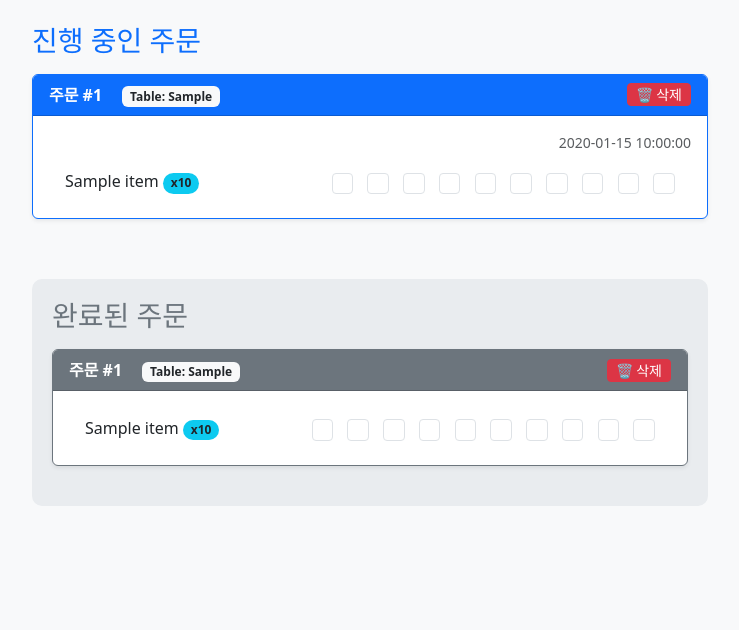
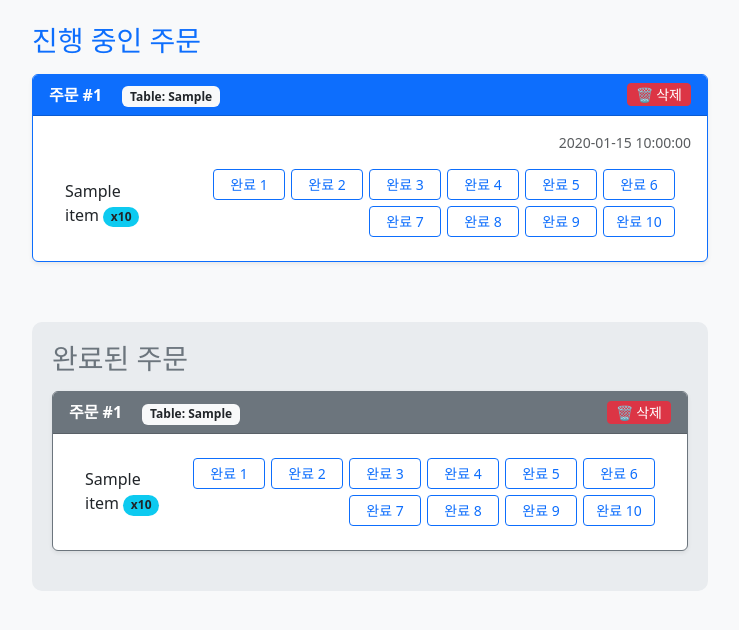
Before and after one commit to jae1u/festival-order, a Flask app: template web/templates/index.html in a window 1280 px wide. Shown: the part 56-686 px from the top of the page, without its empty margins (270-1009 px from the left). Run offline with Flask 3, Linux system fonts and the light colour scheme; the template is opened without the code that fills it: most values are stand-ins (such as "Sample title", 1, 10 or a date in 2020).

Commit message:
feat: batch jjapagheti kitchen workflow

```diff
--- a/web/app.py
+++ b/web/app.py
@@ -10,6 +10,8 @@ app = Flask(__name__)
 app.secret_key = os.environ.get("FLASK_SECRET_KEY", "default_secret_key")
 app.permanent_session_lifetime = timedelta(hours=24)
 ADMIN_PASSWORD = os.environ.get("ADMIN_PASSWORD", "defaultadmin")
+JJAPAGHETTI_NAME = "짜파게티"
+JJAPAGHETTI_BATCH_SIZE = 5
 
 
 def get_db_connection():
@@ -27,6 +29,19 @@ def get_db_connection():
             retries -= 1
             time.sleep(2)
     return None
+
+
+def split_order_item(item):
+    if item["name"] != JJAPAGHETTI_NAME or item["quantity"] <= JJAPAGHETTI_BATCH_SIZE:
+        return [item]
+
+    batches = []
+    remaining = item["quantity"]
+    while remaining > 0:
+        batch_quantity = min(remaining, JJAPAGHETTI_BATCH_SIZE)
+        batches.append({**item, "quantity": batch_quantity})
+        remaining -= batch_quantity
+    return batches
 
 
 @app.before_request
@@ -207,10 +222,17 @@ def place_order():
         order_id = cursor.lastrowid
 
         for item in valid_cart:
-            cursor.execute("""
-                INSERT INTO order_items (order_id, menu_name, price, quantity, checks_required)
-                VALUES (%s, %s, %s, %s, %s)
-            """, (order_id, item['name'], item['price'], item['quantity'], item['checks_required']))
+            for split_item in split_order_item(item):
+                cursor.execute("""
+                    INSERT INTO order_items (order_id, menu_name, price, quantity, checks_required)
+                    VALUES (%s, %s, %s, %s, %s)
+                """, (
+                    order_id,
+                    split_item['name'],
+                    split_item['price'],
+                    split_item['quantity'],
+                    split_item['checks_required'],
+                ))
 
         conn.commit()
     except Exception as e:
@@ -293,7 +315,7 @@ def kitchen():
     cursor.execute("""
         SELECT o.id as order_id, s.table_no, o.order_time, i.id as item_id, i.menu_name, i.quantity, i.checks_required, i.checks_completed
         FROM orders o JOIN table_sessions s ON o.session_id = s.id JOIN order_items i ON o.id = i.order_id
-        WHERE s.status = 'ACTIVE' ORDER BY o.id ASC
+        WHERE s.status = 'ACTIVE' ORDER BY o.id ASC, i.id ASC
     """)
     rows = cursor.fetchall()
     conn.close()
@@ -428,14 +450,46 @@ def checkout(session_id):
 @app.route("/admin/update_check", methods=["POST"])
 def update_check():
     data = request.json
+    try:
+        item_id = int(data.get("item_id"))
+        checks_completed = int(data.get("checks_completed"))
+    except (TypeError, ValueError):
+        return jsonify({"status": "error", "message": "잘못된 요청입니다."}), 400
+
     conn = get_db_connection()
     cursor = conn.cursor()
-    cursor.execute(
-        "UPDATE order_items SET checks_completed = %s WHERE id = %s",
-        (data.get("checks_completed"), data.get("item_id")),
-    )
-    conn.commit()
-    conn.close()
+    try:
+        cursor.execute(
+            """
+            SELECT menu_name, checks_required, checks_completed
+            FROM order_items
+            WHERE id = %s
+            """,
+            (item_id,),
+        )
+        item = cursor.fetchone()
+
+        if not item:
+            return jsonify({"status": "error", "message": "주문 항목을 찾을 수 없습니다."}), 404
+
+        if checks_completed < 0 or checks_completed > item["checks_required"]:
+            return jsonify({"status": "error", "message": "잘못된 체크 상태입니다."}), 400
+
+        if (
+            item["menu_name"] == JJAPAGHETTI_NAME
+            and item["checks_required"] >= 2
+            and checks_completed >= 2
+            and item["checks_completed"] < 1
+        ):
+            return jsonify({"status": "error", "message": "조리팀 완료 후 서빙팀 완료가 가능합니다."}), 400
+
+        cursor.execute(
+            "UPDATE order_items SET checks_completed = %s WHERE id = %s",
+            (checks_completed, item_id),
+        )
+        conn.commit()
+    finally:
+        conn.close()
     return jsonify({"status": "success"})
 
 
--- a/web/templates/index.html
+++ b/web/templates/index.html
@@ -15,15 +15,28 @@
     }
 
     .item-checkbox {
-        width: 1.35em;
-        height: 1.35em;
-        margin-left: 10px;
         cursor: pointer;
     }
 
     .order-card .card-header {
         gap: 8px;
         flex-wrap: wrap;
+    }
+
+    .check-actions {
+        display: flex;
+        flex-wrap: wrap;
+        justify-content: flex-end;
+        gap: 6px;
+    }
+
+    .check-label {
+        min-width: 72px;
+        margin: 0;
+    }
+
+    .check-label .btn {
+        width: 100%;
     }
 </style>
 {% endblock %}
@@ -47,14 +60,25 @@
                 <ul class="list-group list-group-flush">
                     {% for item in order['items'] %}
                     <li class="list-group-item d-flex justify-content-between align-items-center"
-                        data-item-id="{{ item.item_id }}">
+                        data-item-id="{{ item.item_id }}" data-menu-name="{{ item.menu_name }}">
                         <span>{{ item.menu_name }} <span class="badge bg-info text-dark rounded-pill">x{{ item.quantity
                                 }}</span></span>
-                        <div>
+                        <div class="check-actions">
                             {% for i in range(item.checks_required) %}
-                            <input class="form-check-input item-checkbox" type="checkbox" {% if i <
-                                item.checks_completed %}checked{% endif %}
-                                onchange="handleCheck(this, {{ item.item_id }})">
+                            <label class="check-label">
+                                <input class="btn-check item-checkbox" type="checkbox" data-check-index="{{ i }}" {% if
+                                    i < item.checks_completed %}checked{% endif %}
+                                    onchange="handleCheck(this, {{ item.item_id }})">
+                                <span class="btn btn-sm btn-outline-primary">
+                                    {% if item.menu_name == '짜파게티' and i == 0 %}
+                                    조리팀
+                                    {% elif item.menu_name == '짜파게티' and i == 1 %}
+                                    서빙팀
+                                    {% else %}
+                                    완료 {{ i + 1 }}
+                                    {% endif %}
+                                </span>
+                            </label>
                             {% endfor %}
                         </div>
                     </li>
@@ -84,14 +108,25 @@
                     <ul class="list-group list-group-flush">
                         {% for item in order['items'] %}
                         <li class="list-group-item d-flex justify-content-between align-items-center"
-                            data-item-id="{{ item.item_id }}">
+                            data-item-id="{{ item.item_id }}" data-menu-name="{{ item.menu_name }}">
                             <span>{{ item.menu_name }} <span class="badge bg-info text-dark rounded-pill">x{{
                                     item.quantity }}</span></span>
-                            <div>
+                            <div class="check-actions">
                                 {% for i in range(item.checks_required) %}
-                                <input class="form-check-input item-checkbox" type="checkbox" {% if i <
-                                    item.checks_completed %}checked{% endif %}
-                                    onchange="handleCheck(this, {{ item.item_id }})">
+                                <label class="check-label">
+                                    <input class="btn-check item-checkbox" type="checkbox" data-check-index="{{ i }}" {%
+                                        if i < item.checks_completed %}checked{% endif %}
+                                        onchange="handleCheck(this, {{ item.item_id }})">
+                                    <span class="btn btn-sm btn-outline-primary">
+                                        {% if item.menu_name == '짜파게티' and i == 0 %}
+                                        조리팀
+                                        {% elif item.menu_name == '짜파게티' and i == 1 %}
+                                        서빙팀
+                                        {% else %}
+                                        완료 {{ i + 1 }}
+                                        {% endif %}
+                                    </span>
+                                </label>
                                 {% endfor %}
                             </div>
                         </li>
@@ -124,6 +159,8 @@
     // 체크박스 제어
     function handleCheck(checkbox, itemId) {
         const li = checkbox.closest('li');
+        const previousChecked = checkbox.checked;
+        updateSequentialChecks(li);
         const checkedCount = li.querySelectorAll('.item-checkbox:checked').length;
 
         fetch('/admin/update_check', {
@@ -133,9 +170,39 @@
         }).then(response => response.json())
             .then(data => {
                 if (data.status === 'success') {
+                    updateSequentialChecks(li);
                     checkOrderCompletion(li.closest('.order-card-wrapper'));
+                } else {
+                    checkbox.checked = !previousChecked;
+                    updateSequentialChecks(li);
+                    alert(data.message || '체크 상태를 변경하지 못했습니다.');
                 }
+            }).catch(() => {
+                checkbox.checked = !previousChecked;
+                updateSequentialChecks(li);
+                alert('네트워크 오류로 체크 상태를 변경하지 못했습니다.');
             });
+    }
+
+    function updateSequentialChecks(scope = document) {
+        const items = scope.matches?.('li[data-menu-name="짜파게티"]')
+            ? [scope]
+            : Array.from(scope.querySelectorAll('li[data-menu-name="짜파게티"]'));
+
+        items.forEach(item => {
+            const checkboxes = item.querySelectorAll('.item-checkbox');
+            const cooking = checkboxes[0];
+            const serving = checkboxes[1];
+
+            if (!cooking || !serving) return;
+
+            if (!cooking.checked) {
+                serving.checked = false;
+            }
+
+            serving.disabled = !cooking.checked;
+            serving.nextElementSibling.classList.toggle('disabled', serving.disabled);
+        });
     }
 
     // 주문 완료 상태 체크 (카드 위아래 이동)
@@ -181,5 +248,7 @@
             window.location.reload();
         }
     }, 10000);
+
+    updateSequentialChecks();
 </script>
 {% endblock %}
```
